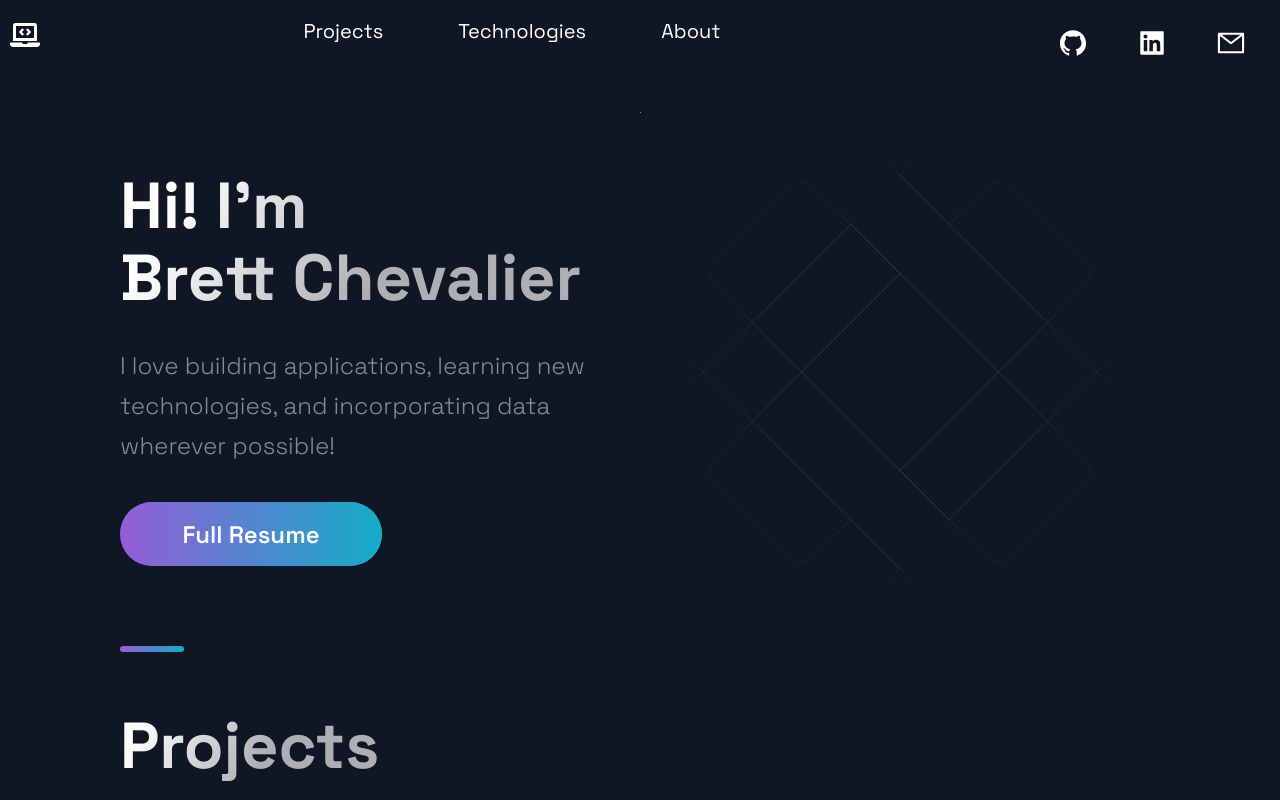
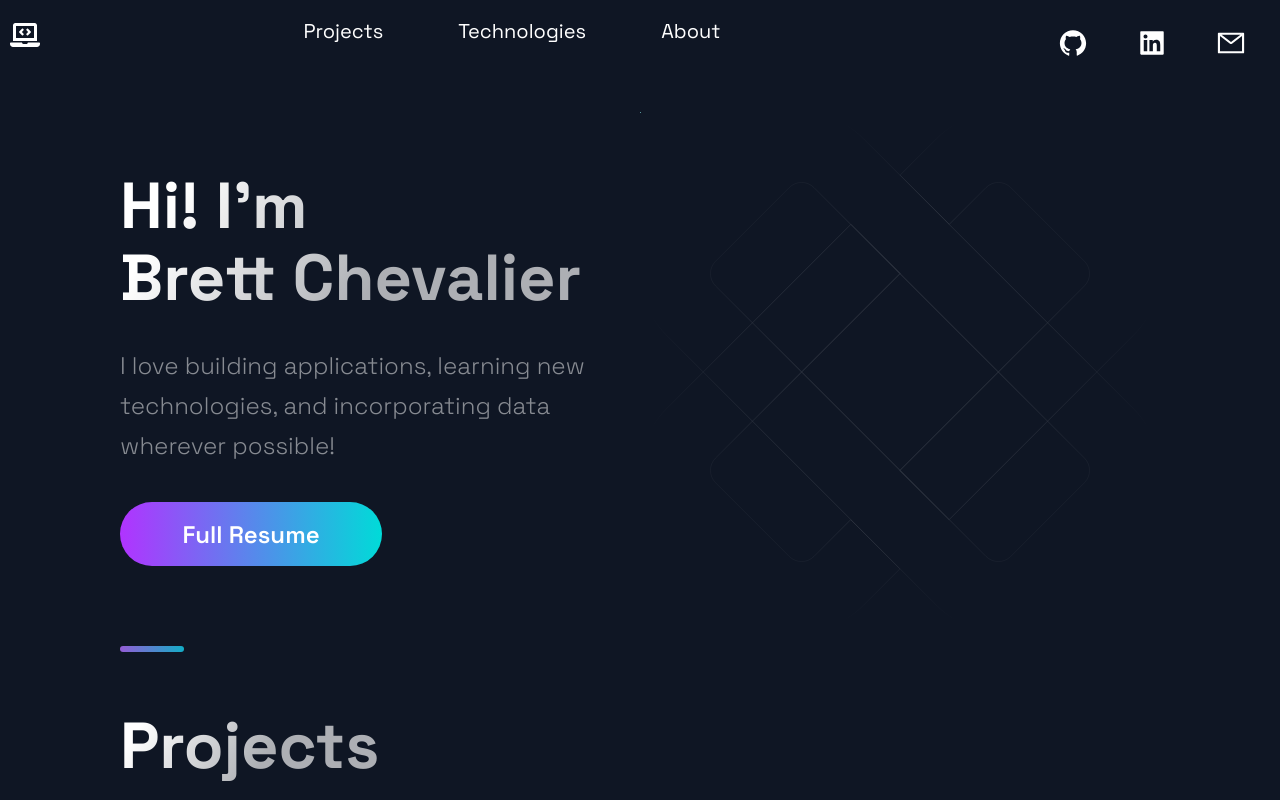
Before and after one commit to bchev95/react-portfolio, a Next.js app: page / in a window 1280 px wide. Shown: the top 800 px of the page. Built offline with nearby package versions, Linux system fonts and the light colour scheme.

Commit message:
button FIX yay

```diff
--- a/src/components/Hero/Hero.js
+++ b/src/components/Hero/Hero.js
@@ -1,8 +1,6 @@
 import React from 'react';
 import { Section, SectionText, SectionTitle } from '../../styles/GlobalComponents';
-import Button from '../../styles/GlobalComponents/Button';
-import { ExternalLinks } from '../Projects/ProjectsStyles';
-import { LeftSection} from './HeroStyles';
+import { LeftSection, ResumeButton} from './HeroStyles';
 
 
 
@@ -16,9 +14,9 @@ const Hero = () => (
       <SectionText>
       I love building applications, learning new technologies, and incorporating data wherever possible!
       </SectionText>
-      <Button>
-        <a href={"https://drive.google.com/file/d/1hATz_cqT47HsOvSo9ZcBdCDkzjgPbFnl/view?usp=sharing"} style={{color: 'white'}}>Full Resume</a>
-      </Button>
+      <ResumeButton href={"https://drive.google.com/file/d/1hATz_cqT47HsOvSo9ZcBdCDkzjgPbFnl/view?usp=sharing"}>
+        Full Resume
+      </ResumeButton>
     </LeftSection>
   </Section>
 );
--- a/src/components/Hero/HeroStyles.js
+++ b/src/components/Hero/HeroStyles.js
@@ -17,3 +17,52 @@ export const LeftSection = styled.div`
     margin: 0 auto;
   }
 `;
+export const ResumeButton = styled.a`
+  width: ${({ alt }) => alt ? '150px' : '262px'};
+  height: ${({ alt }) => alt ? '52px' : '64px'};
+  border-radius: 50px;
+  font-size: ${({ alt }) => alt ? '20px' : '24px'};
+  font-weight: 600;
+  display: flex;
+  align-items: center;
+  justify-content: center;
+  margin: ${({ alt, form }) => (alt || form) ? '0' : '0 0 80px'};
+  color: #fff;
+  background: ${({ alt }) => alt ? 'linear-gradient(270deg, #ff622e 0%, #B133FF 100%)' : 'linear-gradient(270deg, #00DBD8 0%, #B133FF 100%)'};
+  cursor: pointer;
+  transition: 0.5s ease;
+  position: relative;
+  overflow: hidden;
+  opacity: ${({ disabled }) => disabled ? '.5' : '1'};
+
+  &:hover {
+    opacity: 0.75;
+  }
+  &:focus {
+    outline: none;
+  }
+  &:active {
+    opacity: 1;
+    box-shadow: inset 0px 2px 1px rgba(46, 49, 55, 0.15), inset 0px 0px 4px rgba(20, 20, 55, 0.3);
+  }
+
+  &:disabled{
+    background: linear-gradient(270deg, #00DBD8 0%, #B133FF 100%);
+    opacity: 0.5;
+    box-shadow: inset 0px 2px 1px rgba(46, 49, 55, 0.15), inset 0px 0px 4px rgba(20, 20, 55, 0.3);
+  }
+
+  @media ${(props) => props.theme.breakpoints.md} {
+    width: ${({ alt }) => alt ? '150px' : '184px'};
+    height: ${({ alt }) => alt ? '52px' : '48px'};
+    font-size: ${({ alt }) => alt ? '20px' : '16px'};
+    margin-bottom: ${({ alt }) => alt ? '0' : '64px'};
+  }
+
+  @media ${(props) => props.theme.breakpoints.sm} {
+    width: 100%;
+    height: 32px;
+    font-size: 14px;
+    margin-bottom: ${({ alt }) => alt ? '0' : '32px'};
+  }
+`
```
